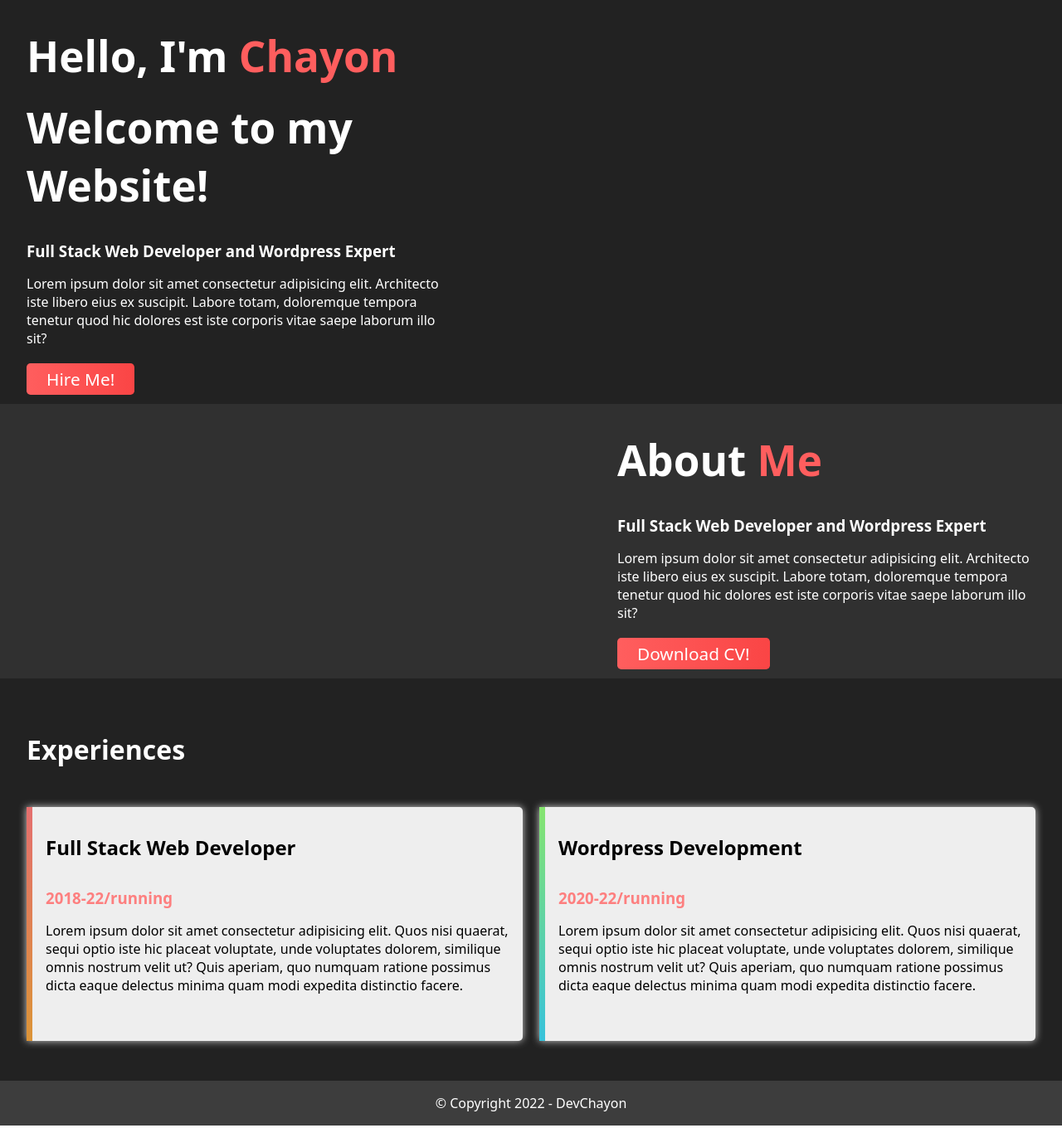
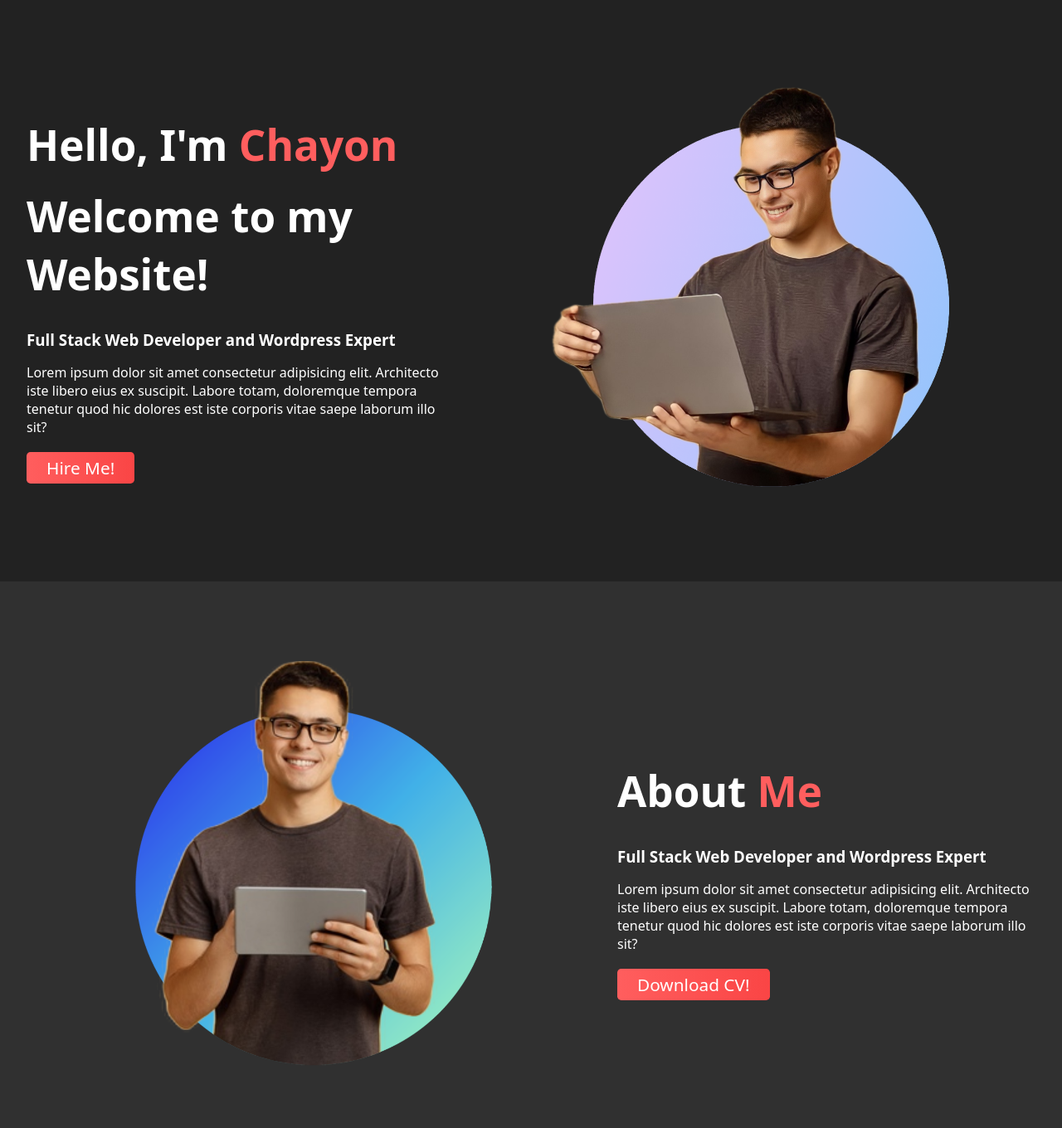
Before and after one commit to devchayon/portfolio-ck, a plain HTML site: page index.html in a window 1280 px wide. Shown: the top 1360 px of the page at 83% size. Drawn offline with Linux system fonts and the light colour scheme; the site is published under a folder, as on GitHub Pages, so addresses that start at the root find nothing.

Commit message:
fixed image issue

```diff
--- a/index.html
+++ b/index.html
@@ -21,12 +21,12 @@
 				<a href="https://www.google.com/" target="_blank">Hire Me!</a>
 			</div>
 			<div class="hero__image">
-				<img src="/images/hero.png" alt="" />
+				<img src="images/hero.png" alt="" />
 			</div>
 		</section>
 		<section class="about_section">
 			<div class="about__image">
-				<img src="/images/about.png" alt="" />
+				<img src="images/about.png" alt="" />
 			</div>
 			<div class="about__detail">
 				<h1>About <span id="name_highlight">Me</span></h1>
```
